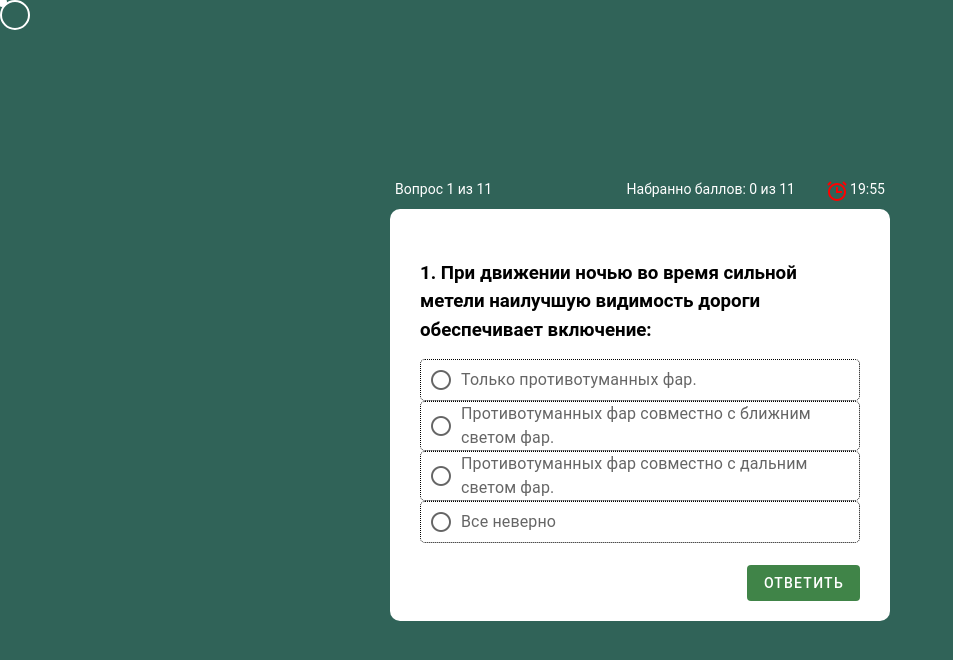
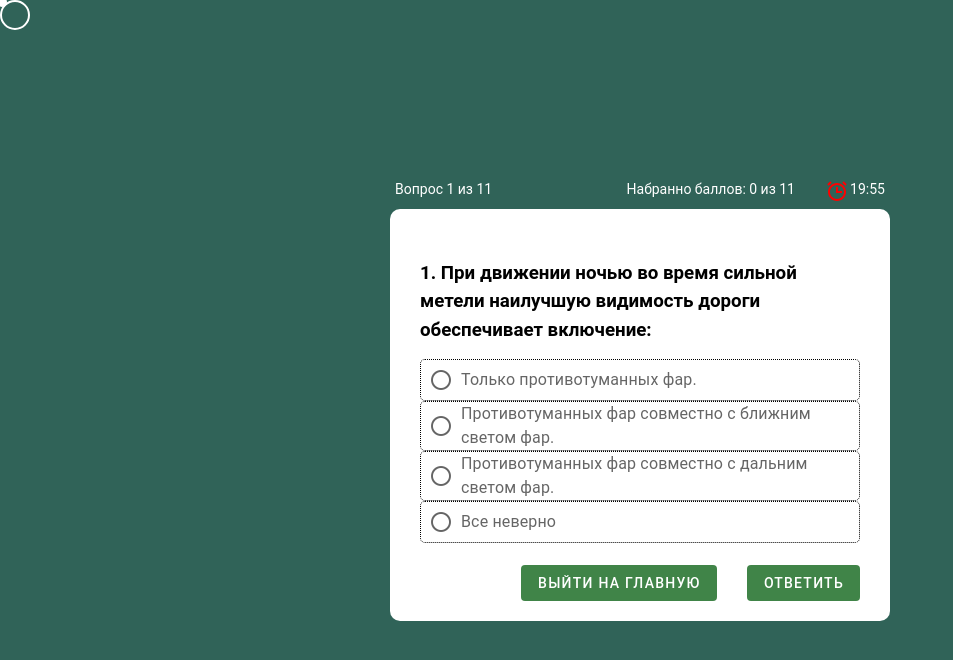
Before and after one commit to Iimanbek/Ak-Zhol-driving-school-, a Vue app: page /testing/1 in a window 1280 px wide. Shown: the top 660 px of the page, without its empty margins (0-953 px from the left). Built offline with nearby package versions, Linux system fonts and the light colour scheme; data requests are answered from the project's data file.

Commit message:
add some func

```diff
--- a/src/components/Tests.vue
+++ b/src/components/Tests.vue
@@ -41,6 +41,12 @@
           </div>
         </div>
         <div class="nextBtn_wrapper">
+          <v-btn
+          class="nextBtn fff"
+          variant="flat"
+          color="#408448"
+          @click="this.$router.push('/')"
+          >Выйти на главную</v-btn>
           <v-btn
           v-if="buttonActive"
           class="nextBtn"
@@ -177,6 +183,9 @@
     color: white;
     font-weight: 500;
   }
+  .fff{
+    margin-right:30px ;
+  }
   .rssdio-group{
     margin-top: 10px ;
     .v-radio{
```
